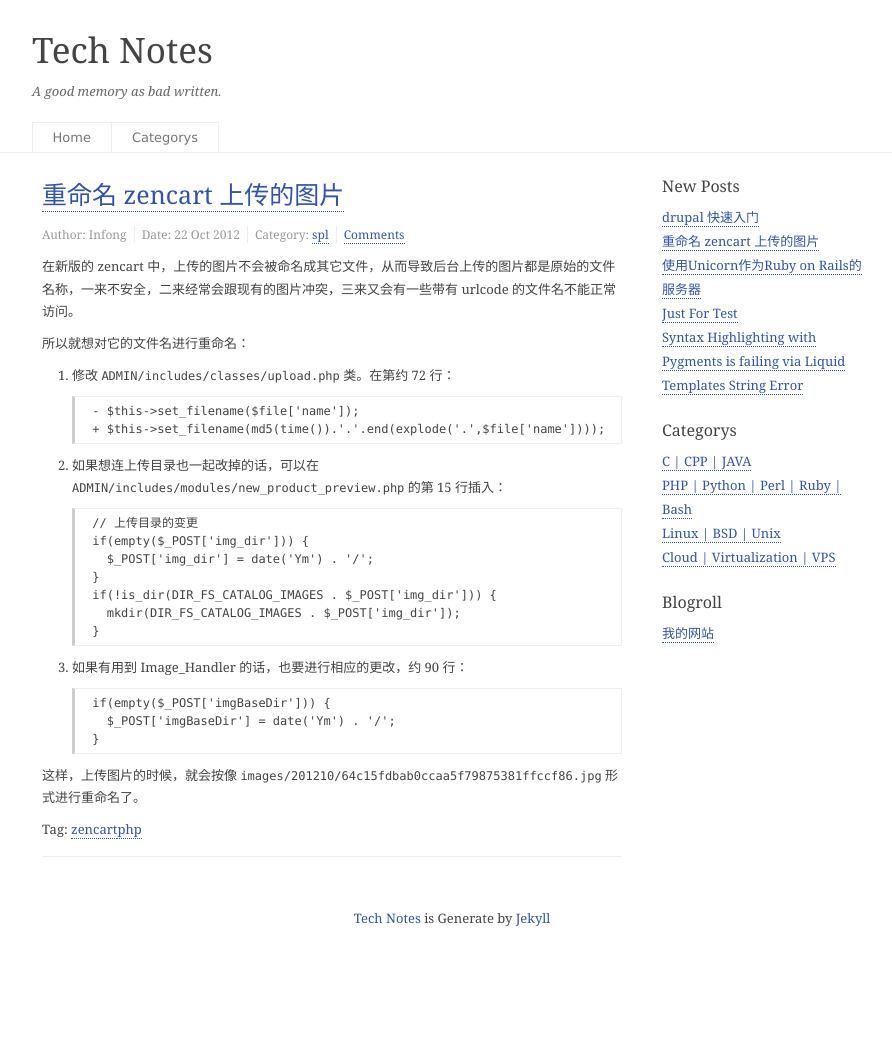
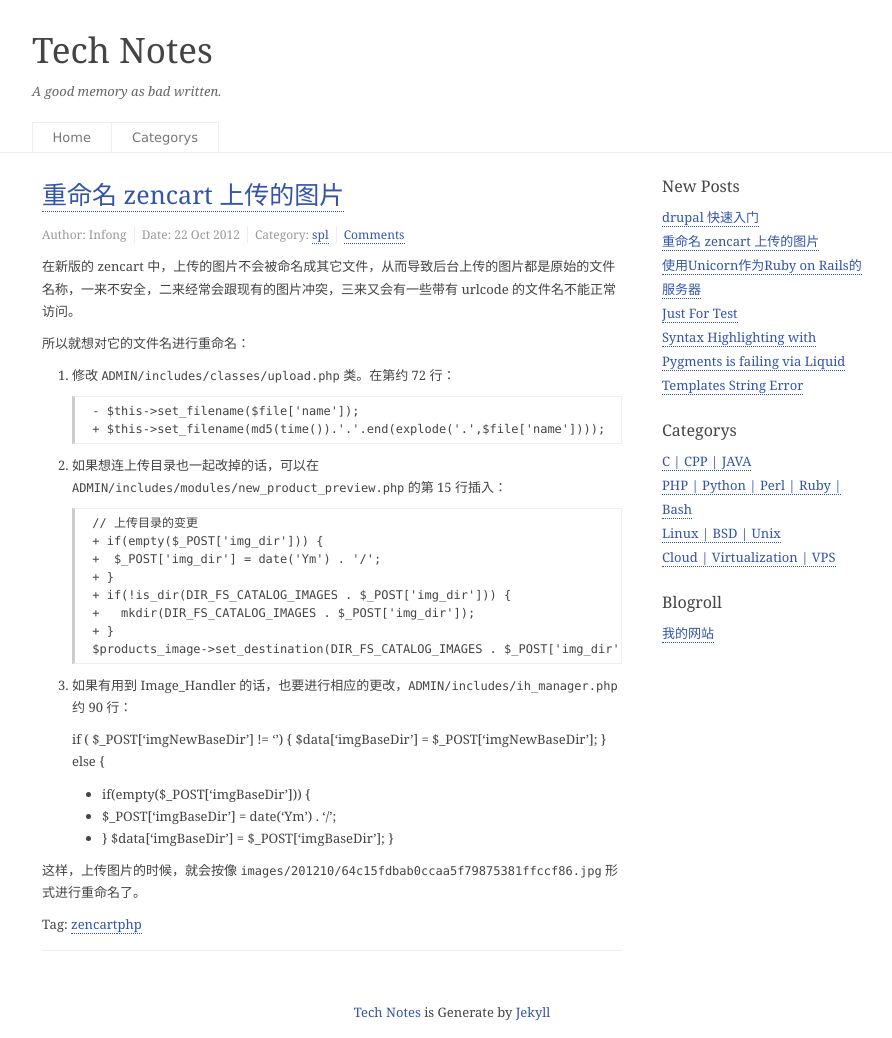
Before and after one commit to infong/jekyll_blog, a Jekyll site: the page built from _posts/2012-10-22-zencart-rename-upload-images.md, in a window 1280 px wide. Shown: the whole page, without its empty margins (188-1080 px from the left). Built offline with Jekyll 4.4.1, drawn with Linux system fonts in a browser that asks for light colours; before the commit the page ends 944 px from its top, so only the background shows below that.

Commit message:
有更改地方的完善

```diff
--- a/_posts/2012-10-22-zencart-rename-upload-images.md
+++ b/_posts/2012-10-22-zencart-rename-upload-images.md
@@ -18,17 +18,24 @@
 2. 如果想连上传目录也一起改掉的话，可以在 `ADMIN/includes/modules/new_product_preview.php` 的第 15 行插入：
 
         // 上传目录的变更
-        if(empty($_POST['img_dir'])) {
-          $_POST['img_dir'] = date('Ym') . '/';
-        }
-        if(!is_dir(DIR_FS_CATALOG_IMAGES . $_POST['img_dir'])) {
-          mkdir(DIR_FS_CATALOG_IMAGES . $_POST['img_dir']);
-        }
+        + if(empty($_POST['img_dir'])) {
+        +  $_POST['img_dir'] = date('Ym') . '/';
+        + }
+        + if(!is_dir(DIR_FS_CATALOG_IMAGES . $_POST['img_dir'])) {
+        +   mkdir(DIR_FS_CATALOG_IMAGES . $_POST['img_dir']);
+        + }
+        $products_image->set_destination(DIR_FS_CATALOG_IMAGES . $_POST['img_dir']);
 
-3. 如果有用到 Image_Handler 的话，也要进行相应的更改，约 90 行：
+3. 如果有用到 Image_Handler 的话，也要进行相应的更改，`ADMIN/includes/ih_manager.php`约 90 行：
 
-        if(empty($_POST['imgBaseDir'])) {
-          $_POST['imgBaseDir'] = date('Ym') . '/';
-        }
+      if ( $_POST['imgNewBaseDir'] != '') {
+        $data['imgBaseDir'] = $_POST['imgNewBaseDir'];
+      } else {
+      + if(empty($_POST['imgBaseDir'])) {
+      +   $_POST['imgBaseDir'] = date('Ym') . '/';
+      + }
+        $data['imgBaseDir'] = $_POST['imgBaseDir'];
+      }
+
 
 这样，上传图片的时候，就会按像 `images/201210/64c15fdbab0ccaa5f79875381ffccf86.jpg` 形式进行重命名了。
```
